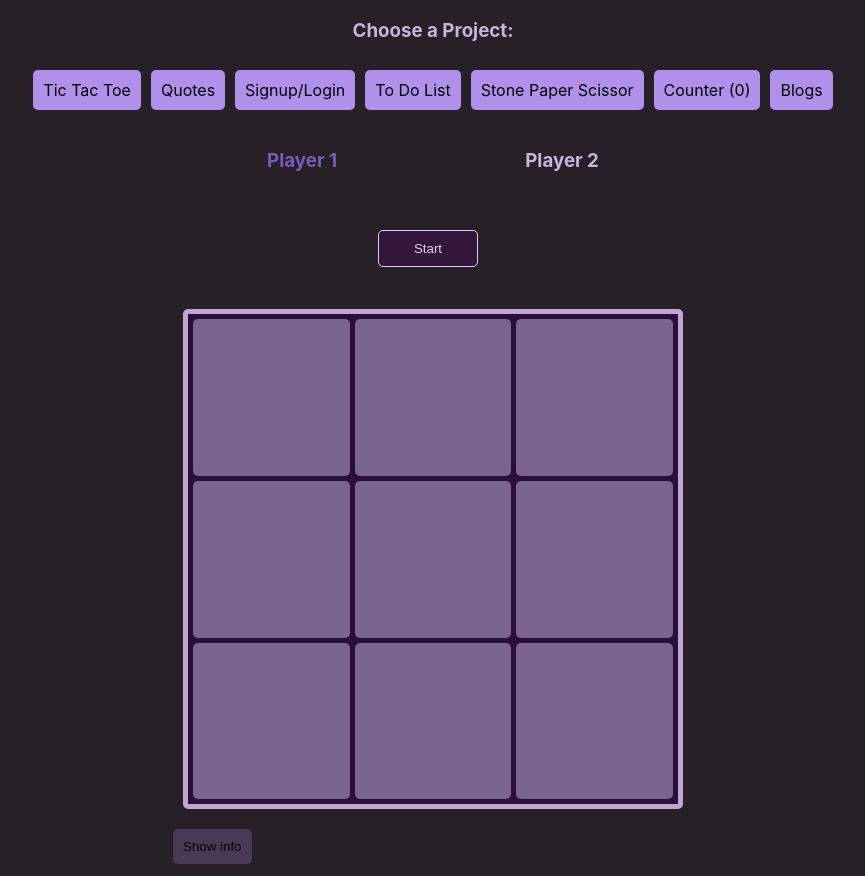
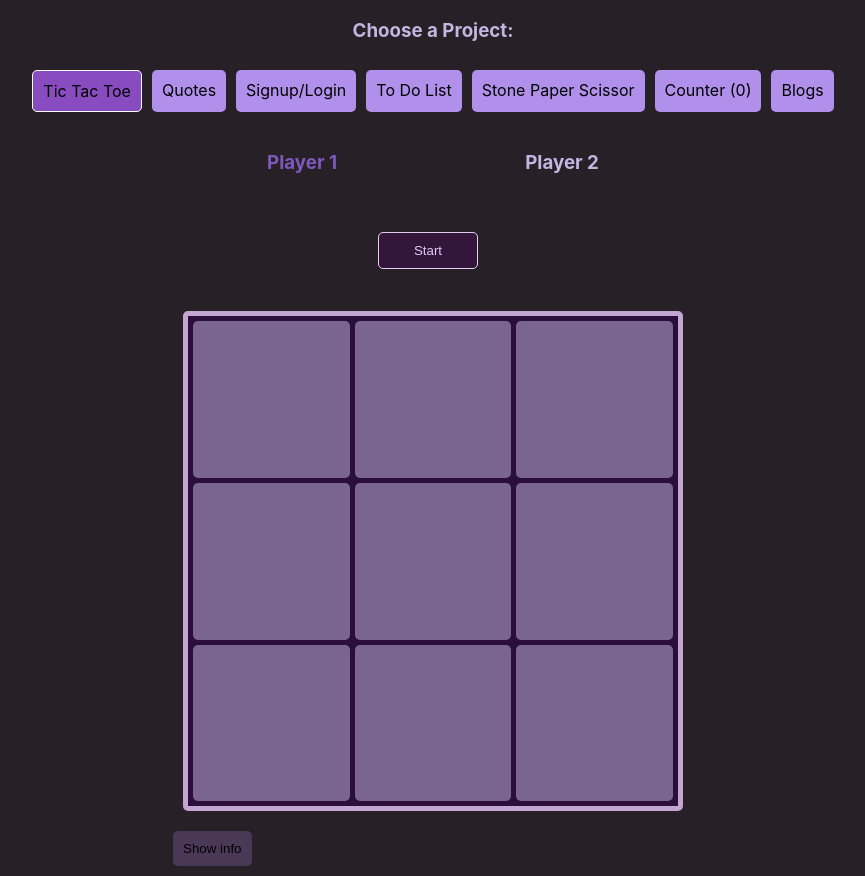
Before and after one commit to anaspxr/my-small-projects, a React (Create React App) app: page / in a window 1280 px wide. Shown: the whole page, without its empty margins (207-1072 px from the left). Built offline with nearby package versions, Linux system fonts and the light colour scheme.

Commit message:
use navLink instead of Link to show active tab

```diff
--- a/src/App.css
+++ b/src/App.css
@@ -30,6 +30,11 @@ body {
   color: initial;
 }
 
+.nav-button-active {
+  border: 1px solid white;
+  background-color: #884cc0;
+}
+
 .content-container {
   margin-top: 30px;
   margin: 10px;
@@ -45,10 +50,6 @@ button {
 }
 button:hover {
   background-color: #7e4cc0;
-}
-.button-active {
-  border: 1px solid white;
-  background-color: #884cc0;
 }
 
 .buttons-container {
--- a/src/App.js
+++ b/src/App.js
@@ -31,8 +31,13 @@ function App() {
             <Route path="/todolist" element={<TodoList />} />
             <Route path="/sps" element={<StonePaperScissor />} />
             <Route path="/counter" element={<Counter />} />
-            <Route path="/blogs" element={<Blogs />} />
-            <Route path="/blogs/:id" element={<SingleBlog />} />
+            <Route path="/blogs">
+              <Route index element={<Blogs />} />
+              <Route path=":id" element={<SingleBlog />} />
+            </Route>
+
+            {/* <Route path="/blogs" element={<Blogs />} />
+            <Route path="/blogs/:id" element={<SingleBlog />} /> */}
           </Routes>
         </userContext.Provider>
       </CounterContext.Provider>
--- a/src/components/Navbar.jsx
+++ b/src/components/Navbar.jsx
@@ -1,6 +1,6 @@
 import React, { useContext } from "react";
 import { CounterContext, userContext } from "../App";
-import { Link } from "react-router-dom";
+import { Link, NavLink } from "react-router-dom";
 
 export default function Navbar() {
   const [count] = useContext(CounterContext);
@@ -38,9 +38,15 @@ export default function Navbar() {
   return (
     <div className="buttons-container">
       {menuItems.map((content, index) => (
-        <Link to={content.path} key={index} className="nav-buttons">
+        <NavLink
+          to={content.path}
+          key={index}
+          className={({ isActive }) => {
+            return isActive ? "nav-buttons nav-button-active" : "nav-buttons";
+          }}
+        >
           <span>{content.title}</span>
-        </Link>
+        </NavLink>
       ))}
     </div>
   );
```
